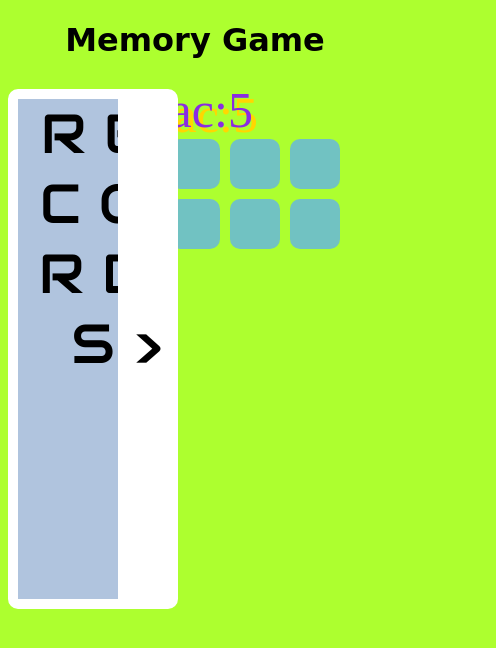
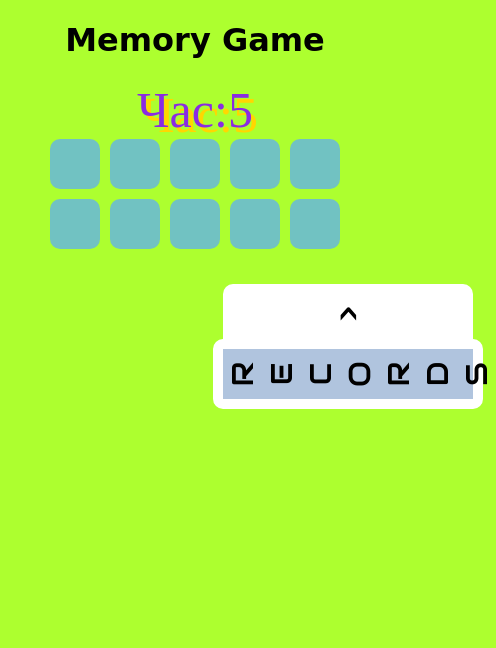
Before and after one commit to MaksymTymeichuk/Memory-game, a plain HTML site: page index.html in a window 390 px wide. Shown: the whole page, 496 px wide, since content can reach past the window. Drawn offline with Linux system fonts and the light colour scheme; a web font is replaced by a local one.

Commit message:
Update style.css

```diff
--- a/style.css
+++ b/style.css
@@ -38,27 +38,6 @@ h1{
         width: 200px;
         height: 200px;
       }
-    }
-    @media(max-width: 500px){
-      .records{
-        position:absolute;
-        width: 10px;
-        height: 10px;
-        font-size:10px;
-      }
-      .main_frame{
-        width: 300px;
-      }
-      .el{
-        border-radius:10px;
-        width: 50px;
-        height: 50px;
-      }
-      .result{
-        width: 40px;
-        height: 40px;
-      }
-
     }
 
 .timer{
@@ -117,3 +96,35 @@ h1{
   overflow:hidden;
   transition:1s all;
 }
+
+
+@media(max-width: 700px){
+  .records{
+    width: 50px;
+    height: 250px;
+    font-size:30px;
+    rotate:-90deg;
+    position:absolute;
+    margin-top:100px;
+    margin-left:305px;
+
+  }
+  .record_window{
+    width: 250px;
+    height: 250px;
+    margin-left:55px;
+  }
+  .main_frame{
+    width: 300px;
+  }
+  .el{
+    border-radius:10px;
+    width: 50px;
+    height: 50px;
+  }
+  .result{
+    width: 40px;
+    height: 40px;
+  }
+
+}
```
